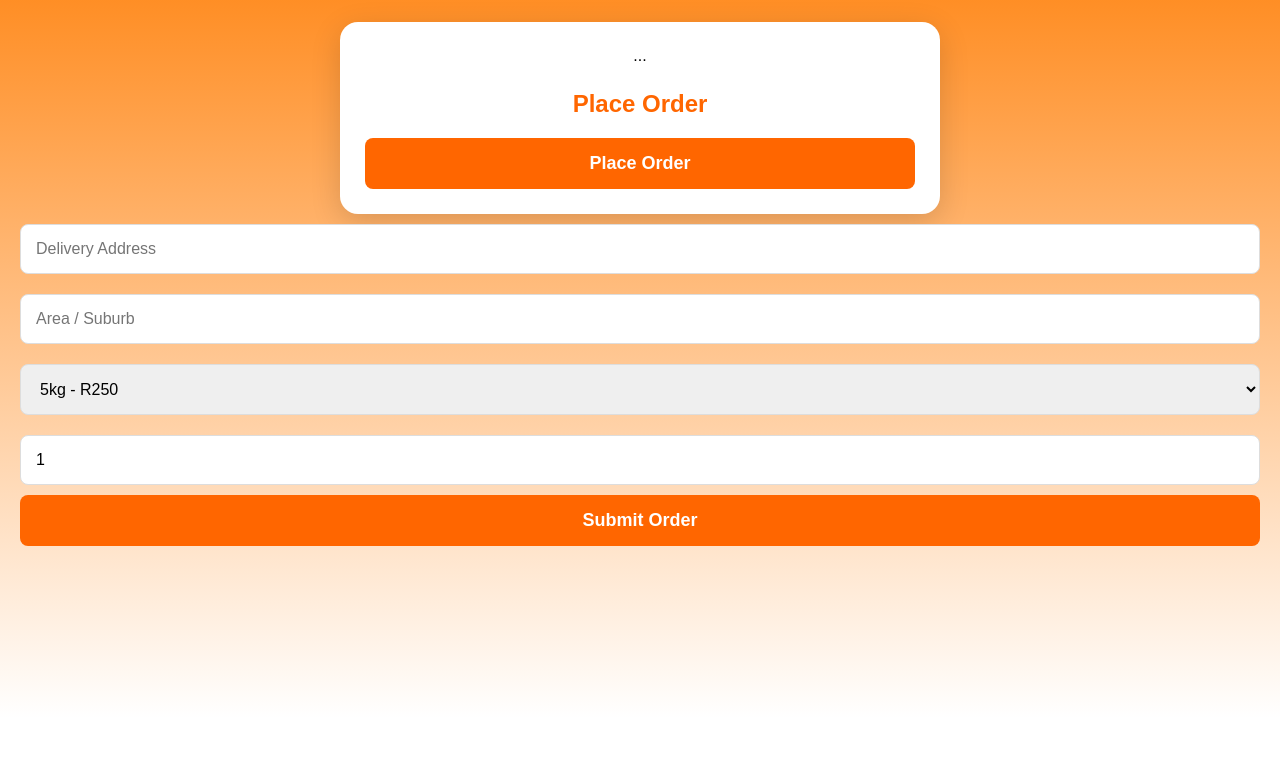
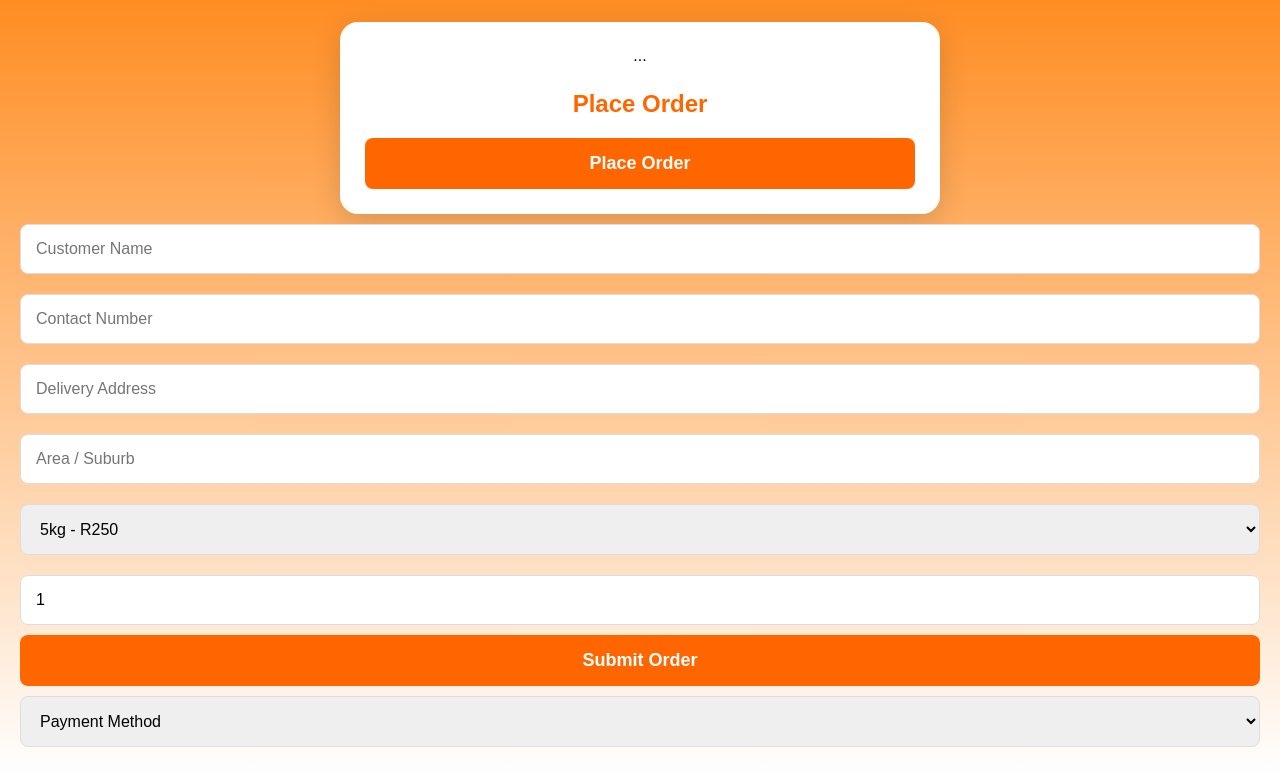
Before and after one commit to StalasHire/stalasgas-app, a plain HTML site: page index.html in a window 1280 px wide. Shown: the part 122-899 px from the top of the page. Before the commit the page ends 840 px from the top, so only its background shows below. Drawn offline with nearby package versions, Linux system fonts and the light colour scheme.

Commit message:
Add input fields and payment method selection

```diff
--- a/index.html
+++ b/index.html
@@ -33,7 +33,19 @@
     </div>
 
 </div>
+<input
+    type="text"
+    id="name"
+    placeholder="Customer Name"
+    required
+/>
 
+<input
+    type="tel"
+    id="phone"
+    placeholder="Contact Number"
+    required
+/>
 <input
   type="text"
   id="address"
@@ -59,6 +71,11 @@
 <button onclick="submitOrder()">Submit Order</button>
 <div id="message"></div>
 </div>
+  <select id="payment">
+    <option value="">Payment Method</option>
+    <option value="Cash">Cash</option>
+    <option value="EFT">EFT</option>
+  </select>
 <script src="https://cdn.jsdelivr.net/npm/@supabase/supabase-js"></script>
 <script src="app.js"></script>
 </body>
```
